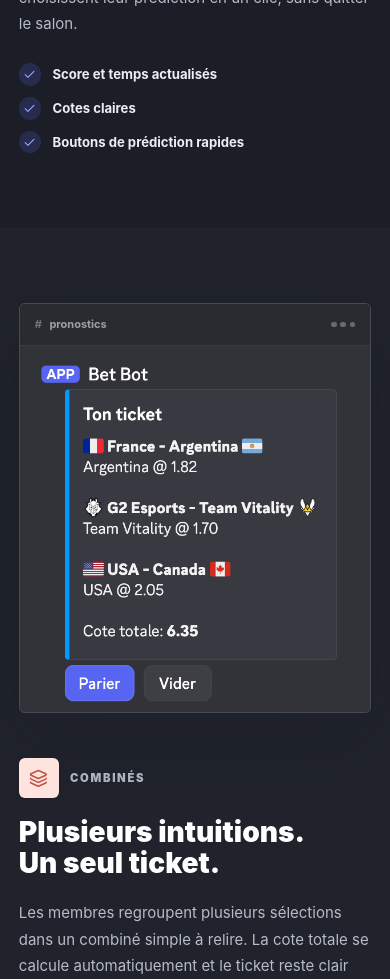
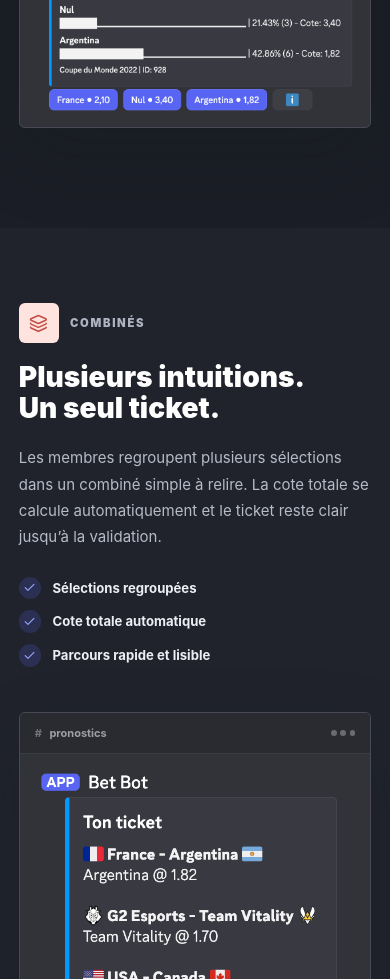
Before and after one commit to sltcestloic/bet-bot-website, a React (Vite) app: page / in a window 390 px wide. Shown: the part 1720-2699 px from the top of the page. Built offline with nearby package versions, Linux system fonts and the light colour scheme.

Commit message:
reorder mobile feature sections

```diff
--- a/src/features/landing/components/feature-section.tsx
+++ b/src/features/landing/components/feature-section.tsx
@@ -12,8 +12,22 @@
 
   return (
     <section id={feature.id} className={`feature-band text-white ${index % 2 === 0 ? 'bg-[#1b1e26]' : 'bg-[#20232c]'}`}>
-      <div className={`mx-auto grid max-w-[1180px] items-center gap-12 px-5 py-20 sm:px-8 sm:py-28 lg:grid-cols-2 lg:gap-20 ${reversed ? 'lg:[&>*:first-child]:order-2' : ''}`}>
-        <div data-aos="fade-up" className="relative flex min-h-[410px] items-center justify-center sm:min-h-[560px]">
+      <div className="mx-auto grid max-w-[1180px] items-center gap-12 px-5 py-20 sm:px-8 sm:py-28 lg:grid-cols-2 lg:gap-20">
+        <div data-aos="fade-up" className={`max-w-[520px] ${reversed ? '' : 'lg:order-2'}`}>
+          <div className="mb-5 flex items-center gap-3">
+            <span className={`feature-icon feature-icon-${feature.tone}`}><Icon className="size-5" aria-hidden="true" /></span>
+            <span className="text-xs font-black uppercase tracking-[0.15em] text-[#aeb3c2]">{feature.eyebrow}</span>
+          </div>
+          <h2 className="text-3xl font-black leading-[1.08] tracking-[0] text-white text-balance sm:text-5xl">{feature.title}</h2>
+          <p className="mt-6 text-base leading-7 text-[#b7bbc8] sm:text-lg sm:leading-8">{feature.description}</p>
+          <ul className="mt-7 grid gap-3 text-sm font-bold text-[#eceef5]">
+            {feature.bullets.map((bullet) => (
+              <li key={bullet} className="flex items-center gap-3"><span className="flex size-6 shrink-0 items-center justify-center rounded-full bg-[#5865f2]/20 text-[#9ca5ff]"><Check className="size-3.5" /></span>{bullet}</li>
+            ))}
+          </ul>
+        </div>
+
+        <div data-aos="fade-up" data-aos-delay="50" className="relative flex min-h-[410px] items-center justify-center sm:min-h-[560px]">
           <div className={`feature-accent feature-accent-${feature.tone}`} />
           <div className="discord-window relative z-10 w-full max-w-[520px] overflow-hidden rounded-md border border-[#474a55] bg-[#313338] shadow-[0_28px_70px_rgba(25,27,34,0.22)]">
             <div className="flex h-11 items-center justify-between border-b border-white/8 bg-[#292b31] px-4 text-[11px] font-bold text-white/55">
@@ -28,20 +42,6 @@
             <span className={`status-dot status-dot-${feature.tone}`} /> En direct dans Discord
           </div>
         </div>
-
-        <div data-aos="fade-up" data-aos-delay="50" className="max-w-[520px]">
-          <div className="mb-5 flex items-center gap-3">
-            <span className={`feature-icon feature-icon-${feature.tone}`}><Icon className="size-5" aria-hidden="true" /></span>
-            <span className="text-xs font-black uppercase tracking-[0.15em] text-[#aeb3c2]">{feature.eyebrow}</span>
-          </div>
-          <h2 className="text-3xl font-black leading-[1.08] tracking-[0] text-white text-balance sm:text-5xl">{feature.title}</h2>
-          <p className="mt-6 text-base leading-7 text-[#b7bbc8] sm:text-lg sm:leading-8">{feature.description}</p>
-          <ul className="mt-7 grid gap-3 text-sm font-bold text-[#eceef5]">
-            {feature.bullets.map((bullet) => (
-              <li key={bullet} className="flex items-center gap-3"><span className="flex size-6 shrink-0 items-center justify-center rounded-full bg-[#5865f2]/20 text-[#9ca5ff]"><Check className="size-3.5" /></span>{bullet}</li>
-            ))}
-          </ul>
-        </div>
       </div>
     </section>
   )
```
